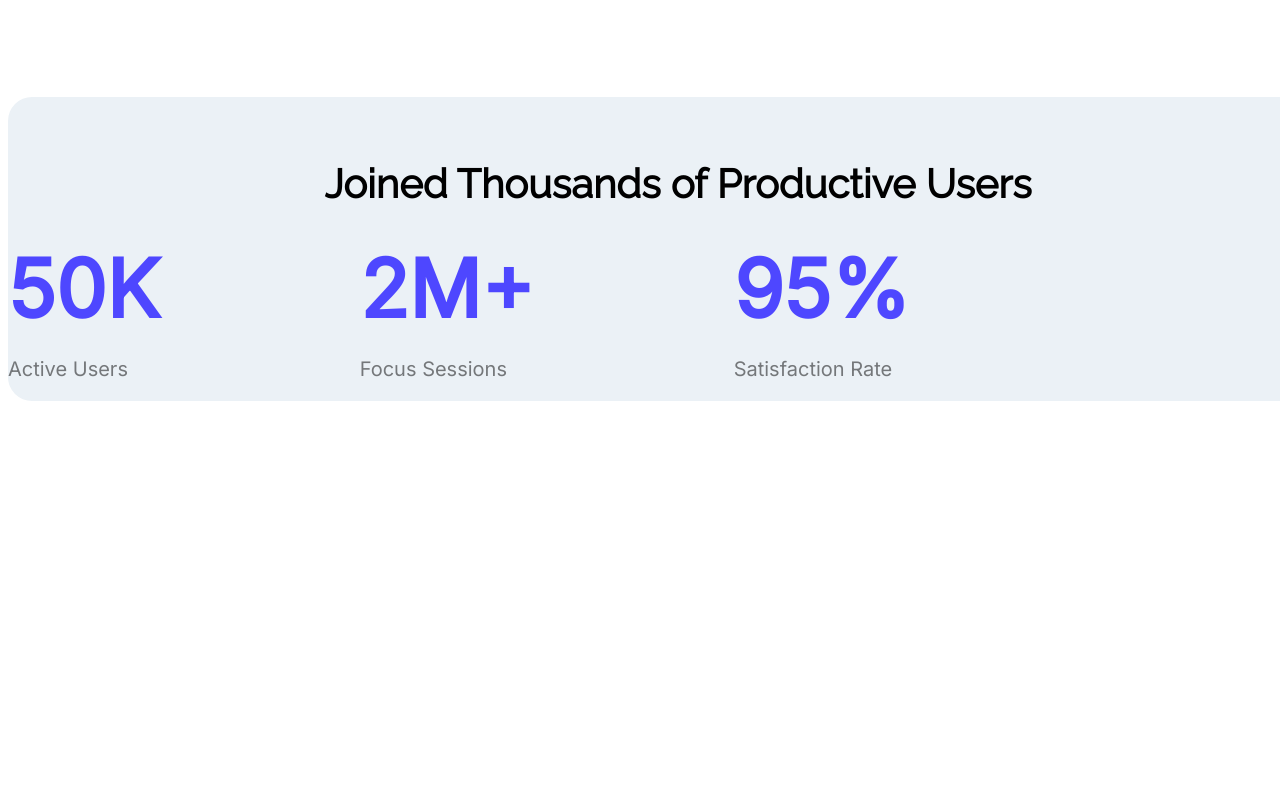
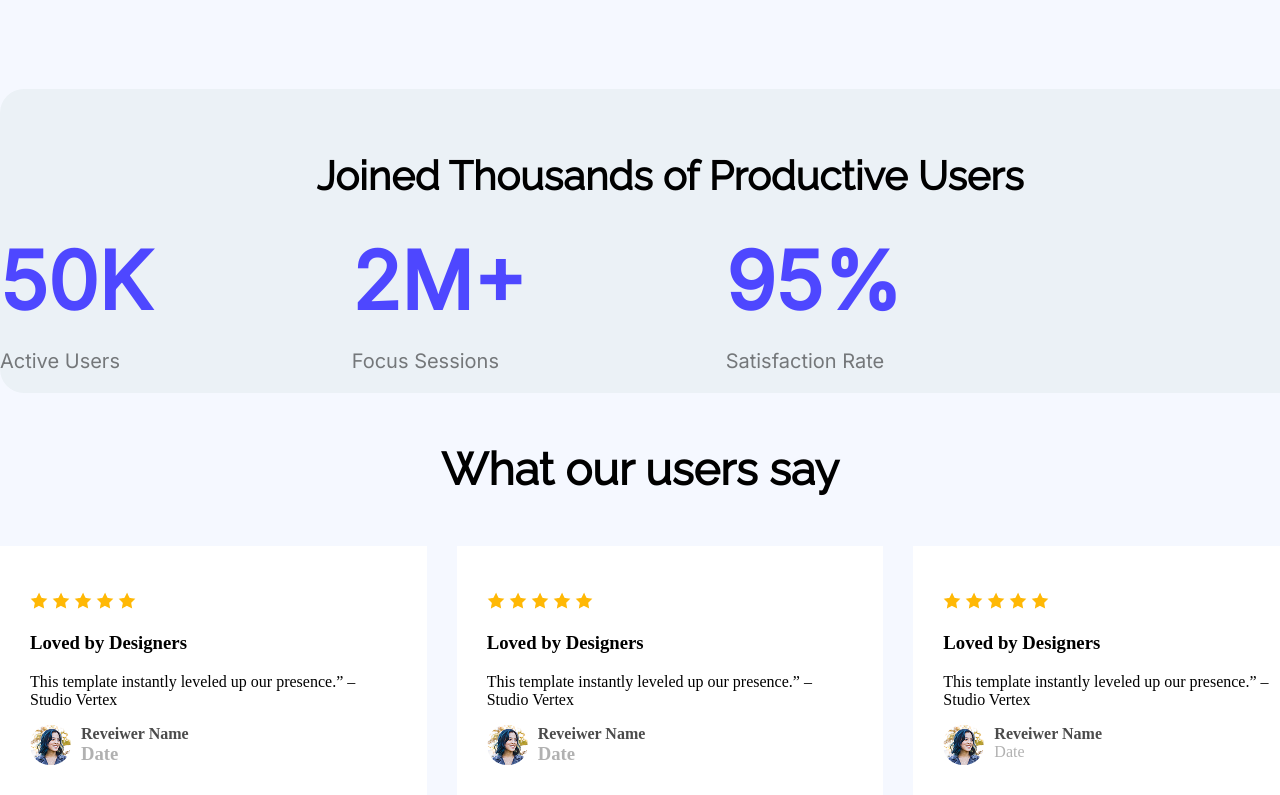
Before and after one commit to saikatse85/Batch12-01-landing-launchpad, a plain HTML site: page index.html in a window 1280 px wide. Shown: the part 1143-1938 px from the top of the page. Before the commit the page ends 1552 px from the top, so only its background shows below. Drawn offline with Linux system fonts and the light colour scheme.

Commit message:
addet user comment section

```diff
--- a/index.html
+++ b/index.html
@@ -50,6 +50,65 @@
                 </div>
             </div>
         </section>
+        <section class="users_head_title">
+            <h1 class="user_comment_title">What our users say</h1>
+        <section class="user_comment_container">
+            <div class="user_comment_box">
+                <p class="star">
+                    <img src="Images/icon-star.png" alt="">
+                    <img src="Images/icon-star.png" alt="">
+                    <img src="Images/icon-star.png" alt="">
+                    <img src="Images/icon-star.png" alt="">
+                    <img src="Images/icon-star.png" alt="">
+                </p>
+                <h3 class="comment_title">Loved by Designers</h3>
+                <p class="comments">This template instantly leveled up our presence.” – Studio Vertex</p>
+                <div class="user_id">
+                    <img src="Images/avatar.png" style="border-radius: 50px;" alt="">
+                    <div class="user_name">
+                        <h4 class="name">Reveiwer Name</h4>
+                        <h3 class="date">Date</h3>
+                    </div>
+                </div>
+            </div>
+            <div class="user_comment_box">
+                <p class="star">
+                    <img src="Images/icon-star.png" alt="">
+                    <img src="Images/icon-star.png" alt="">
+                    <img src="Images/icon-star.png" alt="">
+                    <img src="Images/icon-star.png" alt="">
+                    <img src="Images/icon-star.png" alt="">
+                </p>
+                <h3 class="comment_title">Loved by Designers</h3>
+                <p class="comments">This template instantly leveled up our presence.” – Studio Vertex</p>
+                <div class="user_id">
+                    <img src="Images/avatar.png" style="border-radius: 50px;" alt="">
+                    <div class="user_name">
+                        <h4 class="name">Reveiwer Name</h4>
+                        <h3 class="date">Date</h3>
+                    </div>
+                </div>
+            </div>
+            <div class="user_comment_box">
+                <p class="star">
+                    <img src="Images/icon-star.png" alt="">
+                    <img src="Images/icon-star.png" alt="">
+                    <img src="Images/icon-star.png" alt="">
+                    <img src="Images/icon-star.png" alt="">
+                    <img src="Images/icon-star.png" alt="">
+                </p>
+                <h3 class="comment_title">Loved by Designers</h3>
+                <p class="comments">This template instantly leveled up our presence.” – Studio Vertex</p>
+                <div class="user_id">
+                    <img src="Images/avatar.png" style="border-radius: 50px;" alt="">
+                    <div class="user_name">
+                        <h4 class="name">Reveiwer Name</h4>
+                        <p class="date">Date</p>
+                    </div>
+                </div>
+            </div>
+        </section>
+        </section>
     </main>
     <!-- end main Section -->
     <footer>
--- a/styles/style.css
+++ b/styles/style.css
@@ -1,4 +1,7 @@
-
+body{
+    background-color: #F5F8FF;
+    margin: 0 auto;
+}
 /* shared Styles */
 .btn_color{
     background-color: #4E47FF;
@@ -17,6 +20,32 @@
     font-size: 20px;
     opacity: 50%;
     font-family: Inter;
+}
+.user_id{
+    margin: 0 auto;
+    display: flex;
+    height: 40px;
+}
+.user_comment_container{
+    display: flex;
+    margin: 0 auto;
+    gap: 30px;
+    padding-top: 20px;
+}
+.user_comment_box{
+    background-color: #FFFFFF;
+    padding: 30px;
+}
+.user_name{
+    padding-left: 10px;
+}
+.name{
+    margin: 0 auto;
+    opacity: 70%;
+}
+.date{
+    margin: 0 auto;
+    opacity: 30%;
 }
 /* star header section  */
 .header{
@@ -133,3 +162,19 @@
     margin: 0 auto;
     gap: 200px;
 }
+.users_head_title h1{
+    display: flex;
+    margin: 0 auto;
+    justify-content: center;
+    padding-top: 50px;
+    font-weight: bold;
+    font-size: 45px;
+    font-family: Raleway;
+}
+.user_comment_container{
+    height: auto;
+    width: 1340px;
+    margin: 0 auto;
+    justify-items: center;
+    padding-top: 50px;
+}
```
